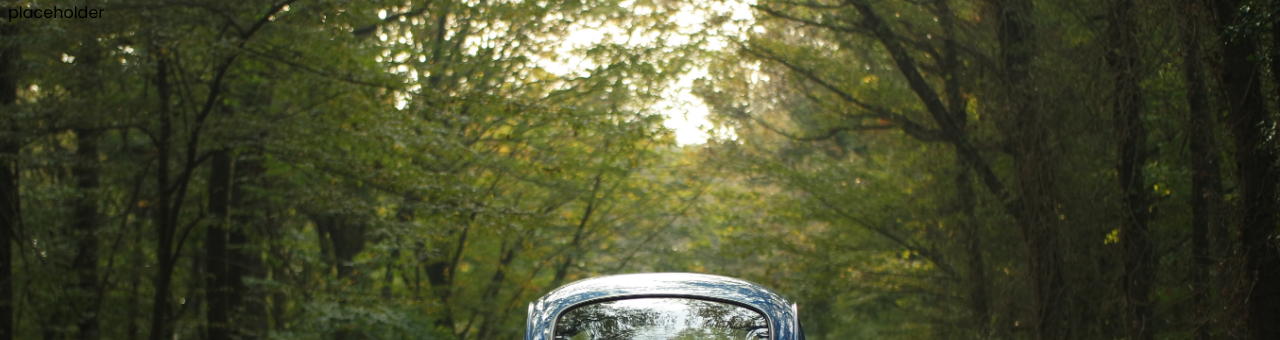
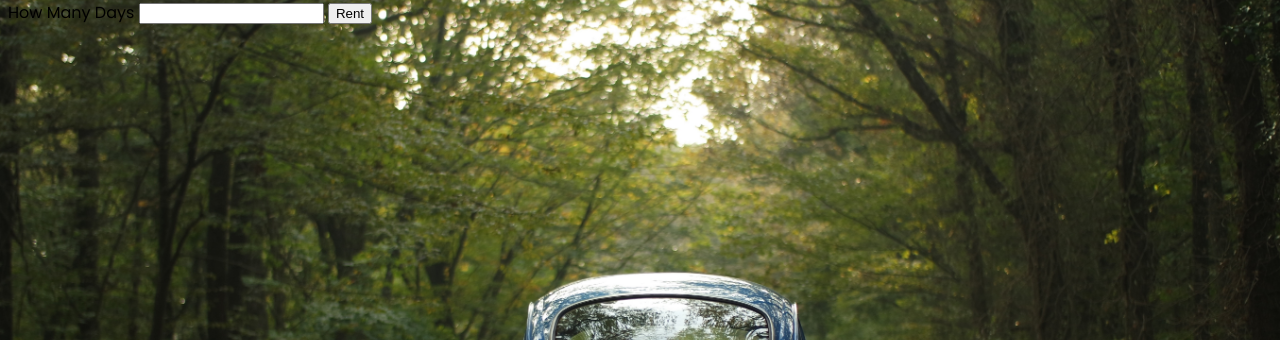
Before and after one commit to campbell-lucas/rent_a_car, a Django app: page /rent_car/1/ in a window 1280 px wide. Shown: the part 92-432 px from the top of the page. Run offline with Django 4.2, Linux system fonts and the light colour scheme; parts of the project's set-up code (start-up, migrations or seed data) failed here and were passed over.

Commit message:
added input for the rent page for how many days

```diff
--- a/cars/templates/cars/car_rent.html
+++ b/cars/templates/cars/car_rent.html
@@ -3,7 +3,9 @@
 {% block container %}
     <div class="background-opaque">
         <div class="background-shown">
-            placeholder
+            <label for="days-count">How Many Days</label>
+                <input type="text" id="days-count">
+                <button type="submit">Rent</button>
         </div>
     </div>
 {% endblock container %}
```
